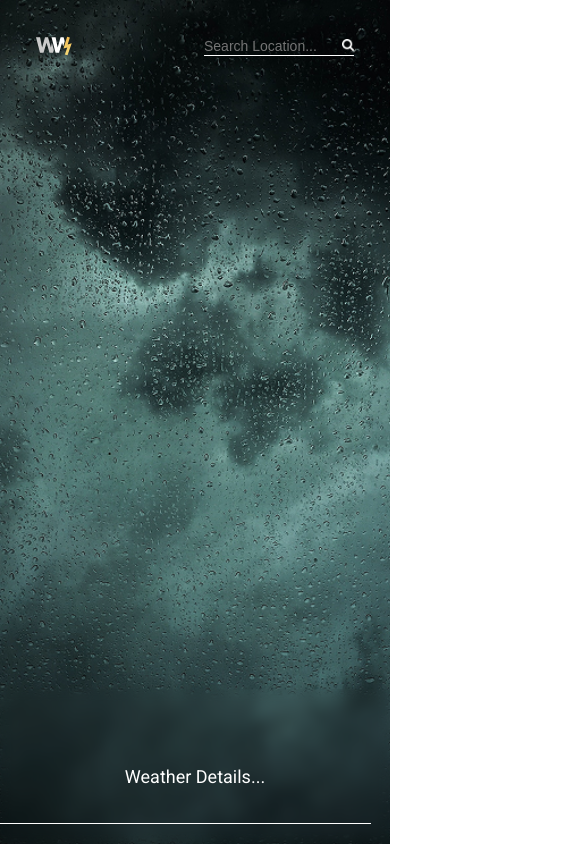
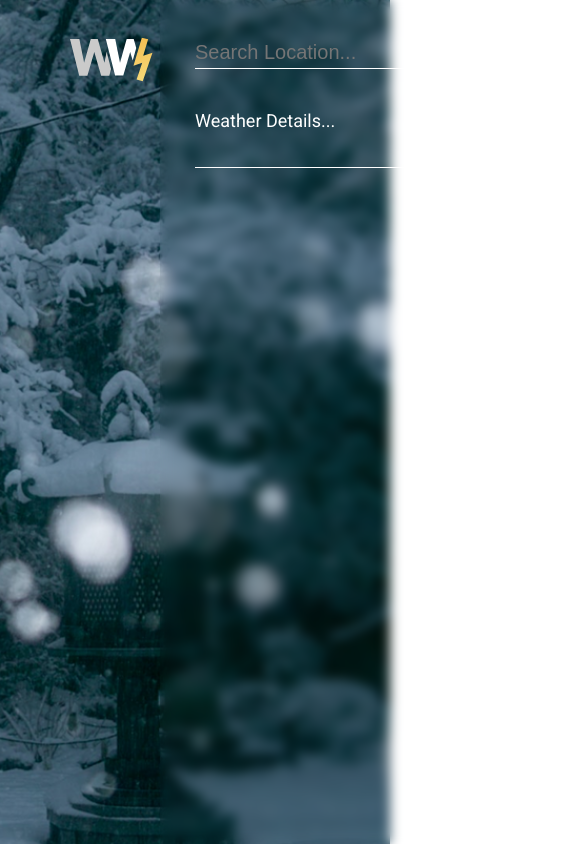
Before and after one commit to NDPRIME-cloud/alx-weather-app, a React (Vite) app: page / in a window 390 px wide. Shown: the whole page, 566 px wide, since content can reach past the window. Built offline with nearby package versions, Linux system fonts and the light colour scheme.

Commit message:
styled my css without responsiveness

```diff
--- a/src/App.css
+++ b/src/App.css
@@ -116,198 +116,3 @@ input {
   display: none;
   justify-content: space-between;
 }
-
-@media (max-width: 768px) {
-
-  .main-container {
-    background: url("./assets/images/bg-weather\ \(1\).png");
-    background-attachment: scroll;
-    background-repeat: no-repeat;
-    display: block;
-
-    background-size: cover;
-    height: 100vh;
-
-    display: flex;
-    /* justify-content: space-between; */
-  }
-  .container {
-    display: flex;
-    flex-direction: column;
-    margin: 0 auto;
-  }
-
-  .temp-info {
-    display: flex;
-    margin-top: 102px;
-    margin-bottom: 30px;
-  }
-  .housing {
-    width: 100%;
-    display: flex;
-    justify-content: center;
-  }
-  .weather-house {
-    display: flex;
-    flex-direction: column;
-    justify-content: space-between;
-    margin: auto;
-    width: 400px;
-    text-align: center;
-    margin-bottom: 20px;
-  }
-  input {
-    width: 125px;
-  }
-  .part1 {
-    margin: 0 36px;
-  }
-  .modified {
-    display: flex;
-  }
-  .modified input {
-    font-size: 14px;
-  }
-  .linedub {
-    width: 150px;
-  }
-  .logodub img {
-    width: 39px;
-    height: 20.39px;
-  }
-  .searchimgdub img {
-    width: 12px;
-    height: 12px;
-  }
-  .search input {
-    display: none;
-  }
-  .logo {
-    display: none;
-  }
-  .searchdub {
-    padding-top: 0px;
-  }
-
-  .line {
-    display: none;
-  }
-  .searchimg img {
-    display: none;
-  }
-  #temperature {
-    font-size: 64px;
-  }
-  #city {
-    font-size: 30px;
-  }
-  small {
-    font-size: 10px;
-  }
-  .city-info {
-    padding-top: 20px;
-    padding-left: 5px;
-  }
-
-}
-
-@media (min-width: 769px) and (max-width: 1024px) {
-
-  .main-container {
-    background: url("./assets/images/bg-weather\ \(2\).png");
-    background-attachment: scroll;
-    background-repeat: no-repeat;
-    display: block;
-    background-size: cover;
-    height: 100vh;
-    /* width: 100wh; */
-    display: flex;
-    /* justify-content: space-between; */
-  }
-  .container {
-    display: flex;
-    flex-direction: column;
-    margin: 0 auto;
-  }
-
-  .temp-info {
-    display: flex;
-    margin-top: 215px;
-    margin-bottom: 81px;
-  }
-  .housing {
-    width: 100%;
-    display: flex;
-    justify-content: center;
-  }
-  .weather-house {
-    display: flex;
-    flex-direction: column;
-    justify-content: space-between;
-    margin: 0px;
-    width: 400px;
-    text-align: center;
-    margin-bottom: 20px;
-  }
-  .part1 {
-    margin: 0 36px;
-  }
-  .modified {
-    display: flex;
-  }
-
-  .search input {
-    display: none;
-  }
-  .logo {
-    display: none;
-  }
-  .searchdub {
-    padding-top: 0px;
-  }
-  .searchdub img {
-    width: 22px;
-    height: 21px;
-  }
-  .logodub img {
-    width: 60px;
-    height: 31.37;
-  }
-  .line {
-    display: none;
-  }
-  .searchimg img {
-    display: none;
-  }
-  #temperature {
-    font-size: 120px;
-  }
-  #city {
-    font-size: 48px;
-  }
-  small {
-    font-size: 16px;
-  }
-}
-@media (min-width:1025px) {
-
-  /* .weather-house {
-    width: 400px;
-  }
-  .temp-info {
-    margin-top: 100%;
-  } */
-  .modified{
-    display: none;
-  }
-  /* .logodub{
-    display: none;
-
-  }
-  .searchdub input{
-    display : none;
-  }
-  .searchimgdub img{
-    display: none;
-  }  */
-}
```
